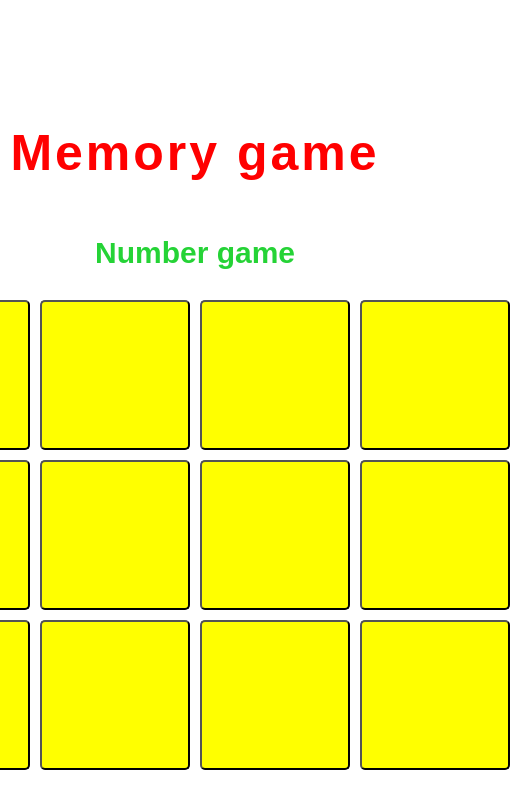
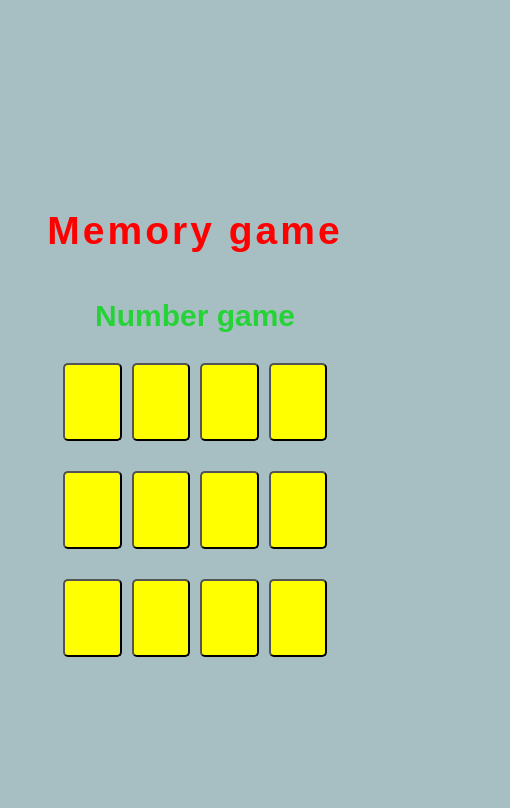
Before and after one commit to mas173/mind-storming-memory-game, a plain HTML site: page index.html in a window 390 px wide. Shown: the whole page, 510 px wide, since content can reach past the window. Drawn offline with Linux system fonts and the light colour scheme.

Commit message:
made responsive

```diff
--- a/index.html
+++ b/index.html
@@ -8,20 +8,23 @@
   <style>
 
     body{
+
       height: 100vh;
       display: flex;
       align-items: center;
       justify-content: center;
       flex-direction: column;
+      background-color:#A7BFC3;
     }
     .boxprop{
-      width: 150px;
+      width: 15vw ;
       border-radius: 5px;
-      height:150px ;
+      height:20vw ;
       font-size: 30px;
 
 color: yellow;
 background-color: yellow;
+margin-bottom: 20px;
     }
 
     .flip{
@@ -55,6 +58,7 @@ background-color: yellow;
       color: WHITE;
       font-weight: 700;
       display: none;
+        padding: 5px;
     }
 
     #submit:hover{
@@ -74,7 +78,7 @@ background-color: yellow;
 
     h1{
       font-family: Arial, Helvetica, sans-serif;
-      font-size: 50px ;
+      font-size: 10vw;
       font-style: bold;
       font-weight: 900;
       letter-spacing: 3px;
```
